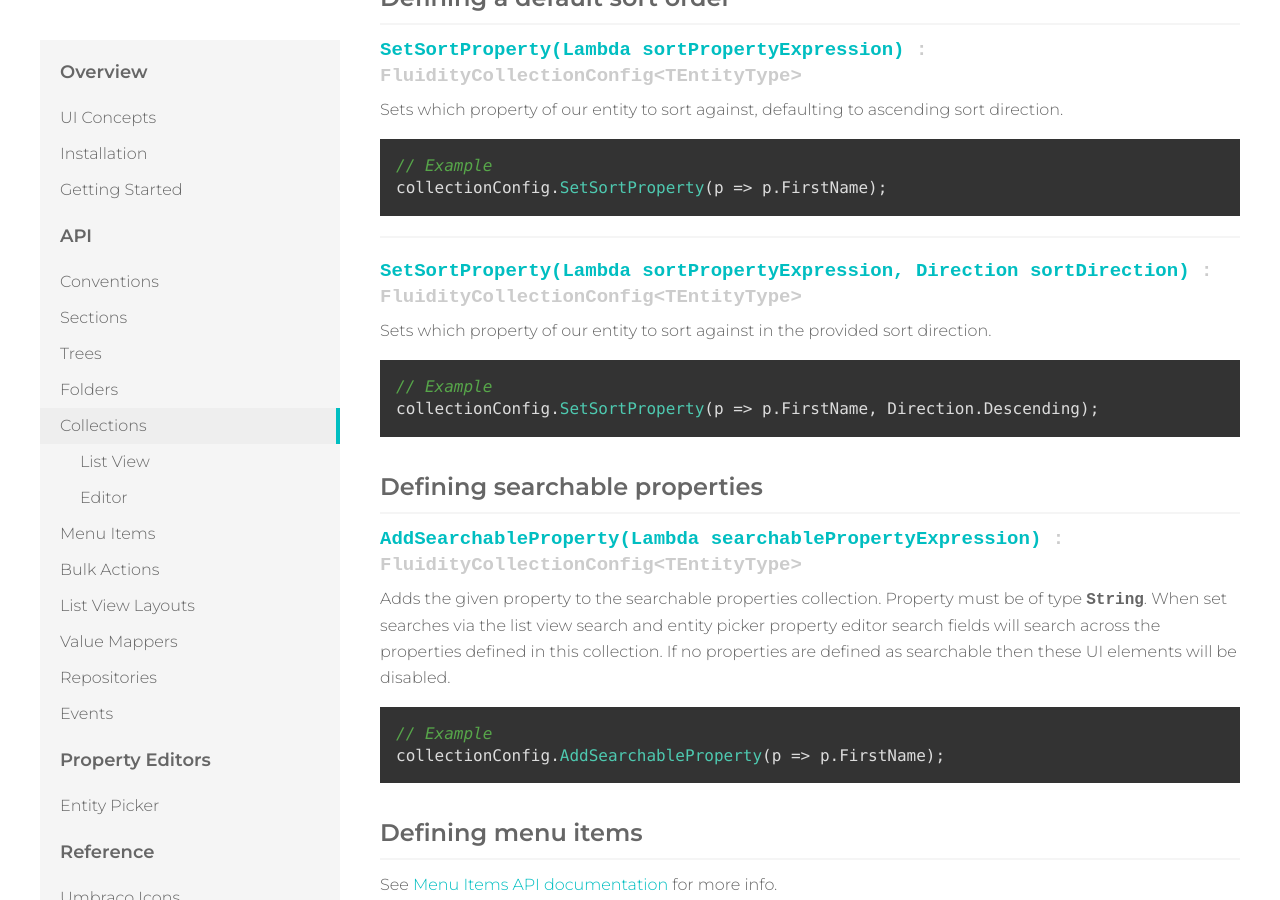
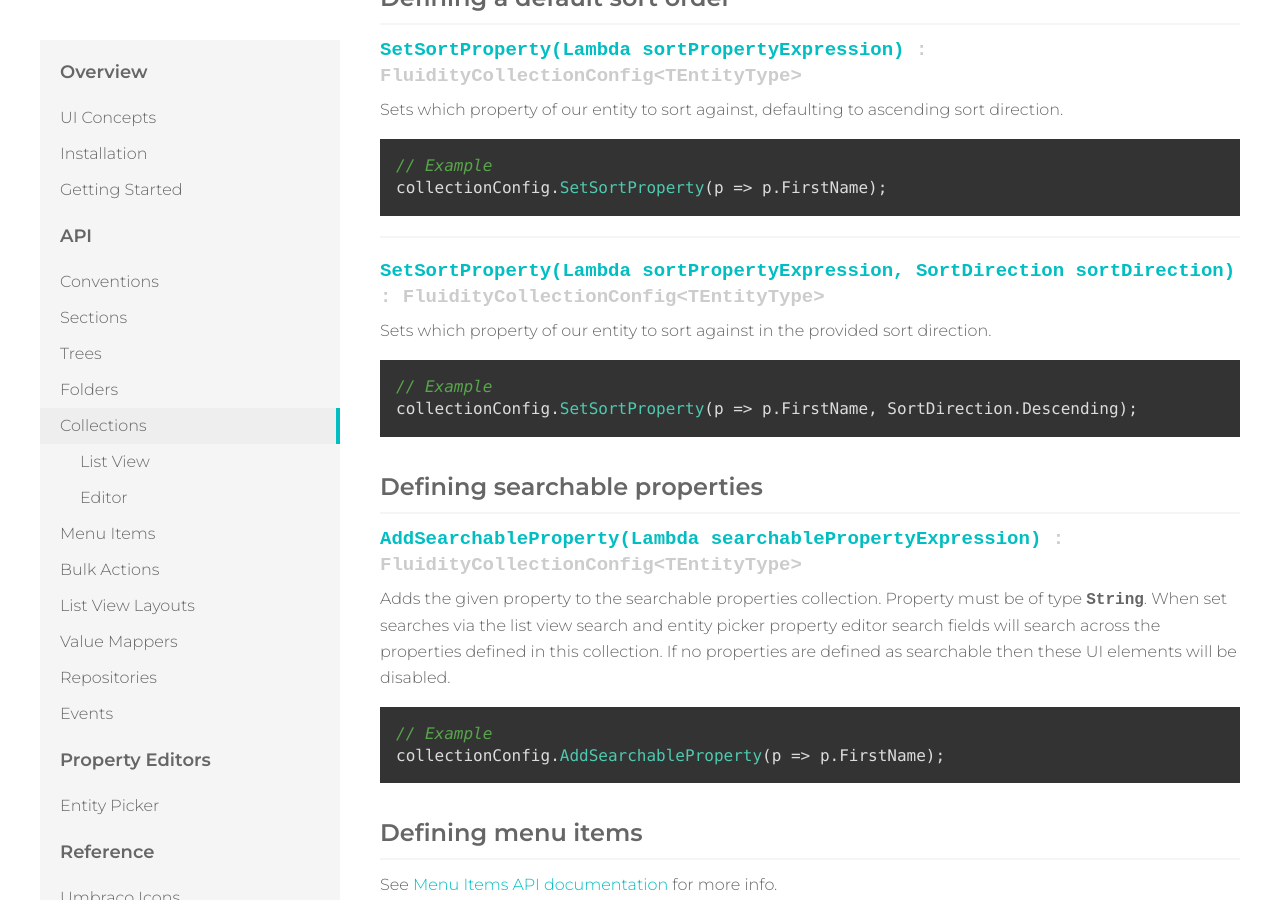
Before and after one commit to mattbrailsford/umbraco-fluidity, a Jekyll site: the page built from docs/_pages/02-api-04-collections.md, in a window 1280 px wide and 900 px high, scrolled down 4572 px. Built offline with Jekyll 4.4.1, drawn with Linux system fonts in a browser that asks for light colours.

Commit message:
Changed Direction num name to SortDirection

`````diff
--- a/docs/_pages/02-api-04-collections.md
+++ b/docs/_pages/02-api-04-collections.md
@@ -188,14 +188,14 @@ collectionConfig.SetSortProperty(p => p.FirstName);
 
 ---
 
-#### SetSortProperty(Lambda sortPropertyExpression, Direction sortDirection) *: FluidityCollectionConfig&lt;TEntityType&gt;*
+#### SetSortProperty(Lambda sortPropertyExpression, SortDirection sortDirection) *: FluidityCollectionConfig&lt;TEntityType&gt;*
 {: .signature}
 
 Sets which property of our entity to sort against in the provided sort direction.
 
 ````csharp
 // Example
-collectionConfig.SetSortProperty(p => p.FirstName, Direction.Descending);
+collectionConfig.SetSortProperty(p => p.FirstName, SortDirection.Descending);
 ````
 
 ### Defining searchable properties
`````
Also changed, not shown: docs/_pages/02-api-09-repositories.md (+1 -1 lines).
